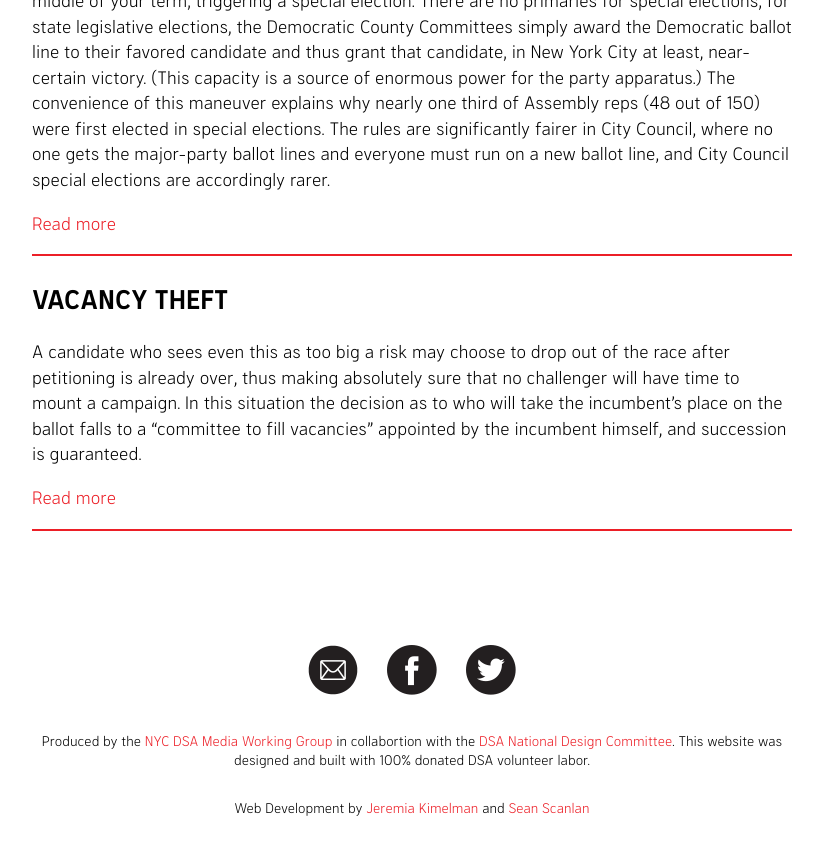
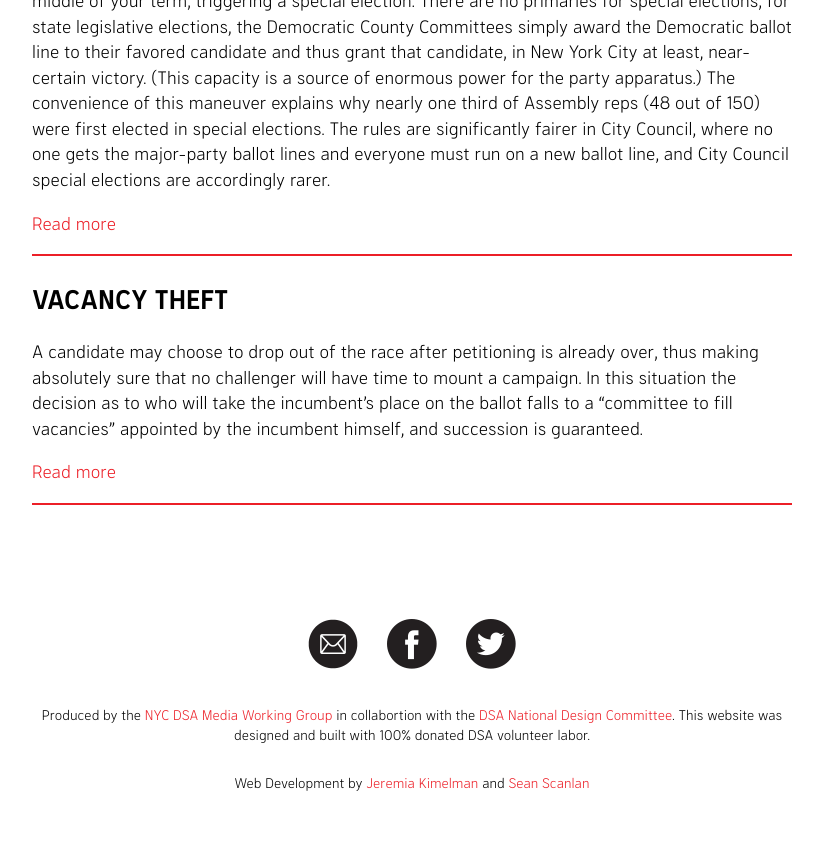
Before and after one commit to nycdsa/the-thorn, a Jekyll site: the page built from src/glossary.html, in a window 1280 px wide and 900 px high, scrolled down 4211 px. Shown: the top 855 px of the window, without its empty margins (228-1051 px from the left). Built offline with Jekyll 4.4.1, drawn with Linux system fonts in a browser that asks for light colours.

Commit message:
Update glossary.html

```diff
--- a/src/glossary.html
+++ b/src/glossary.html
@@ -61,7 +61,7 @@ permalink: /glossary/
 </div>
 <div id="vacancy-theft" class="glossary-item">
 <h2>Vacancy Theft</h2>
-<p>A candidate who sees even this as too big a risk may choose to drop out of the race after petitioning is already over, thus making absolutely sure that no challenger will have time to mount a campaign. In this situation the decision as to who will take the incumbent’s place on the ballot falls to a “committee to fill vacancies” appointed by the incumbent himself, and succession is guaranteed.</p>
+<p>A candidate may choose to drop out of the race after petitioning is already over, thus making absolutely sure that no challenger will have time to mount a campaign. In this situation the decision as to who will take the incumbent’s place on the ballot falls to a “committee to fill vacancies” appointed by the incumbent himself, and succession is guaranteed.</p>
 <a href="https://thethorn.nyc/posts/mta-woes-continue-tips-for-avoiding-competitive-elections/#in-depth-avoiding-competitive-elections">Read more</a>
 </div>
 </div>
```
